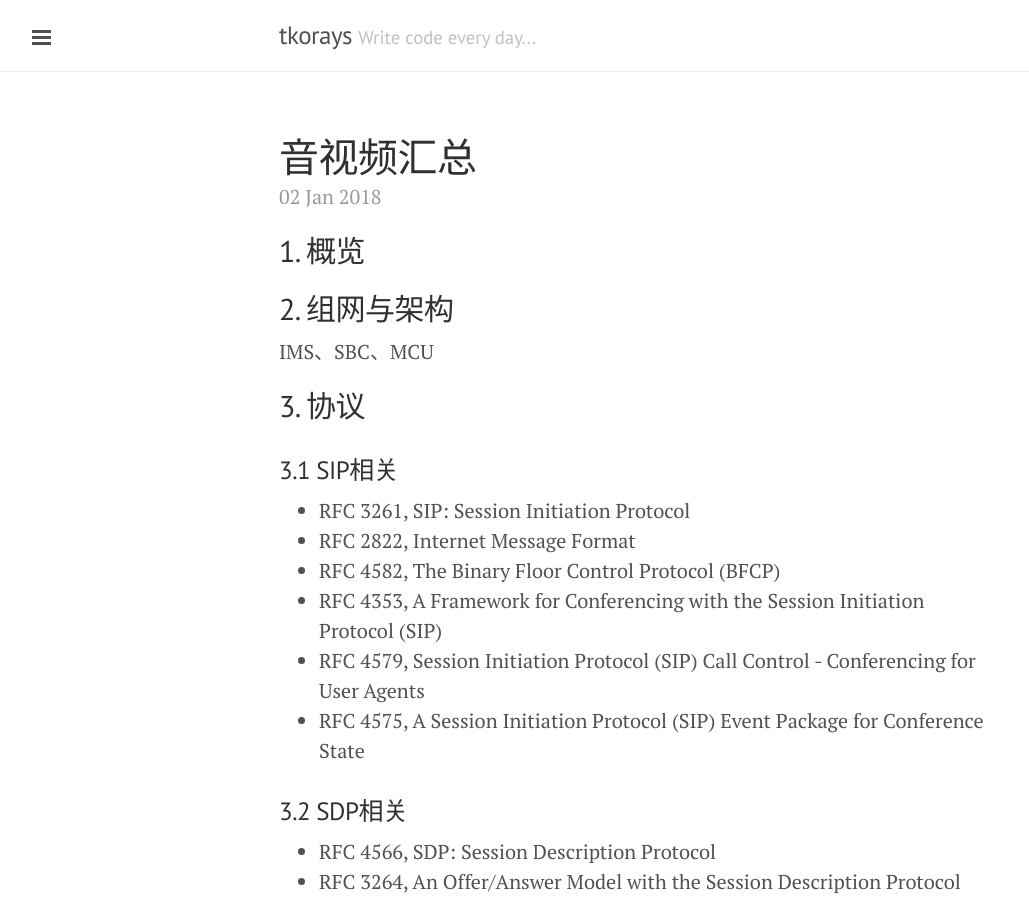
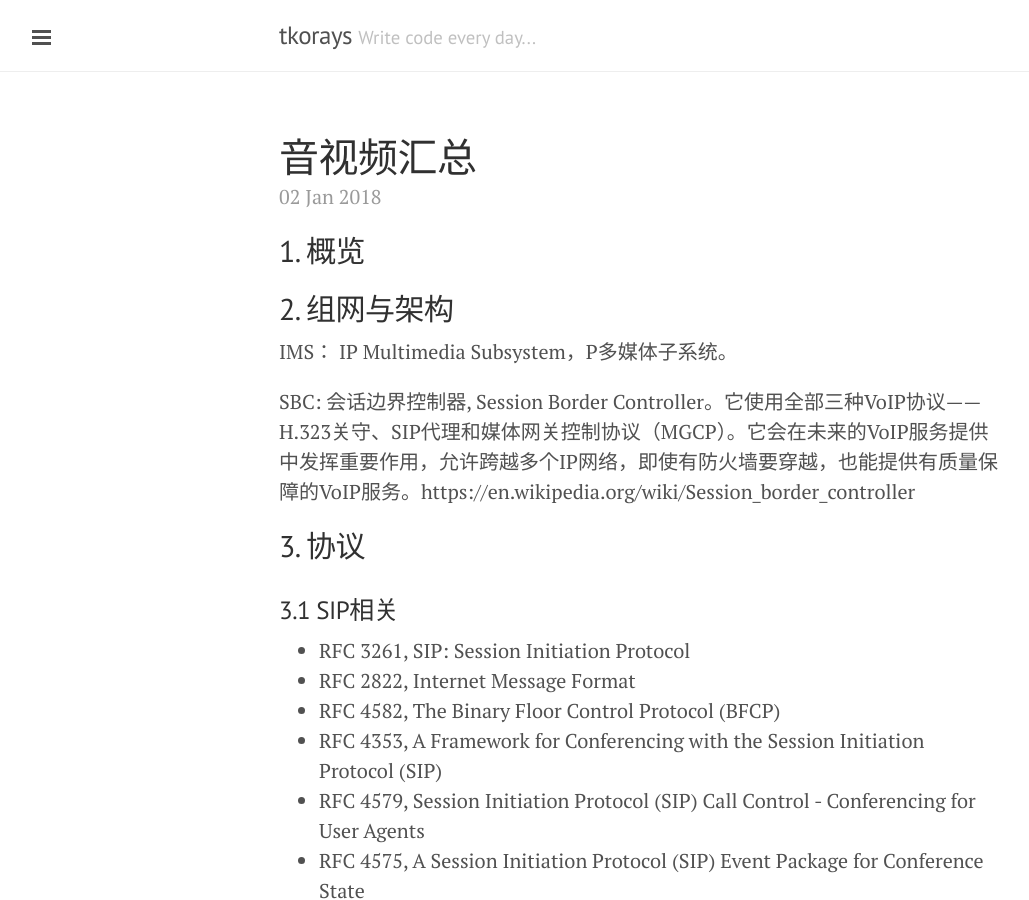
Before and after one commit to tkorays/tkorays.github.io, a Jekyll site: the page built from _posts/2018-1-2-音视频通信汇总.markdown, in a window 1280 px wide and 900 px high. Shown: the whole window, without its empty margins (1-1030 px from the left). Built offline with Jekyll 4.4.1, drawn with Linux system fonts in a browser that asks for light colours.

Commit message:
update post

```diff
--- a/_posts/2018-1-2-音视频通信汇总.markdown
+++ b/_posts/2018-1-2-音视频通信汇总.markdown
@@ -7,7 +7,11 @@ title: 音视频汇总
 
 
 ## 2. 组网与架构
-IMS、SBC、MCU
+
+IMS： IP Multimedia Subsystem，P多媒体子系统。
+
+SBC: 会话边界控制器, Session Border Controller。它使用全部三种VoIP协议——H.323关守、SIP代理和媒体网关控制协议（MGCP）。它会在未来的VoIP服务提供中发挥重要作用，允许跨越多个IP网络，即使有防火墙要穿越，也能提供有质量保障的VoIP服务。https://en.wikipedia.org/wiki/Session_border_controller
+
 
 ## 3. 协议
 
```
